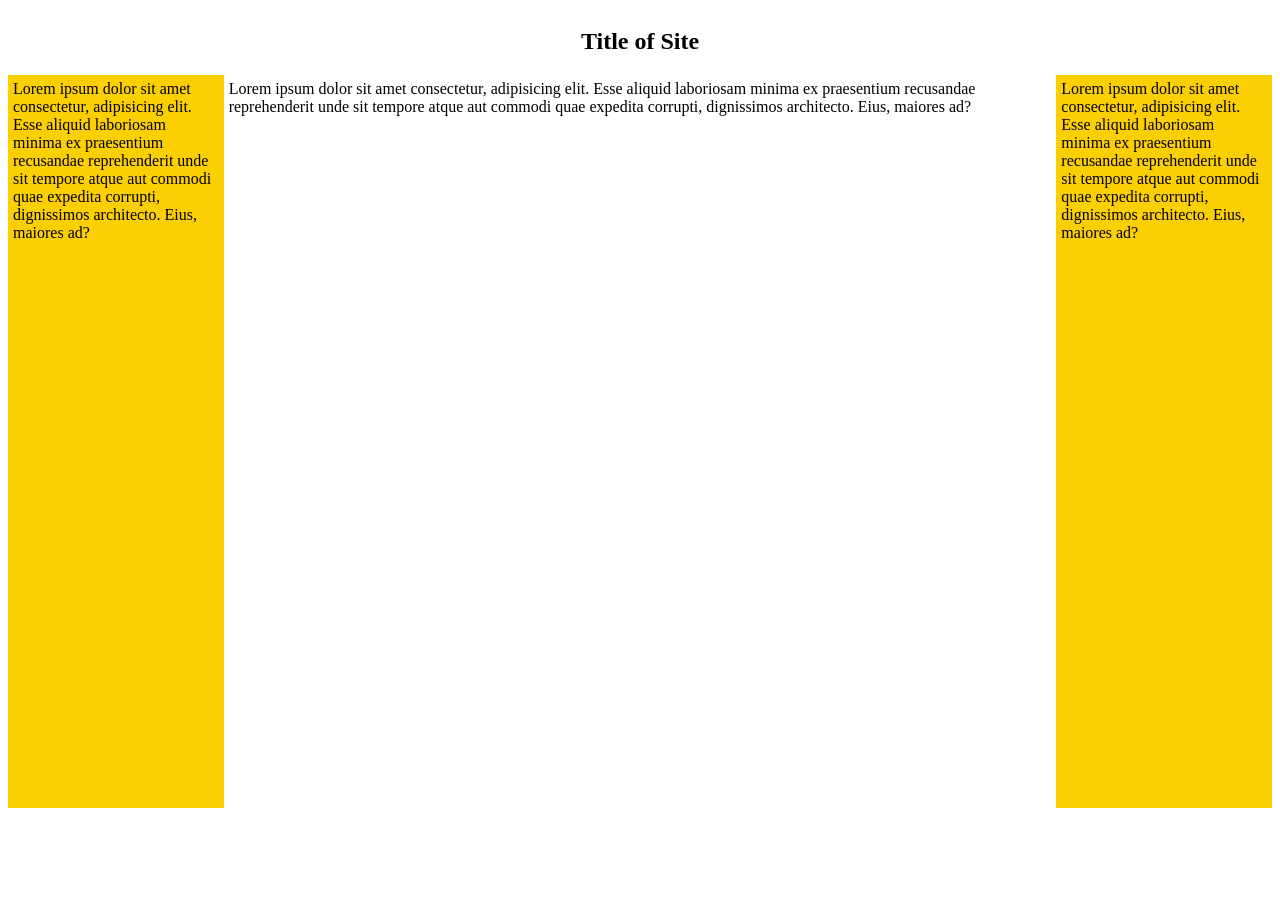
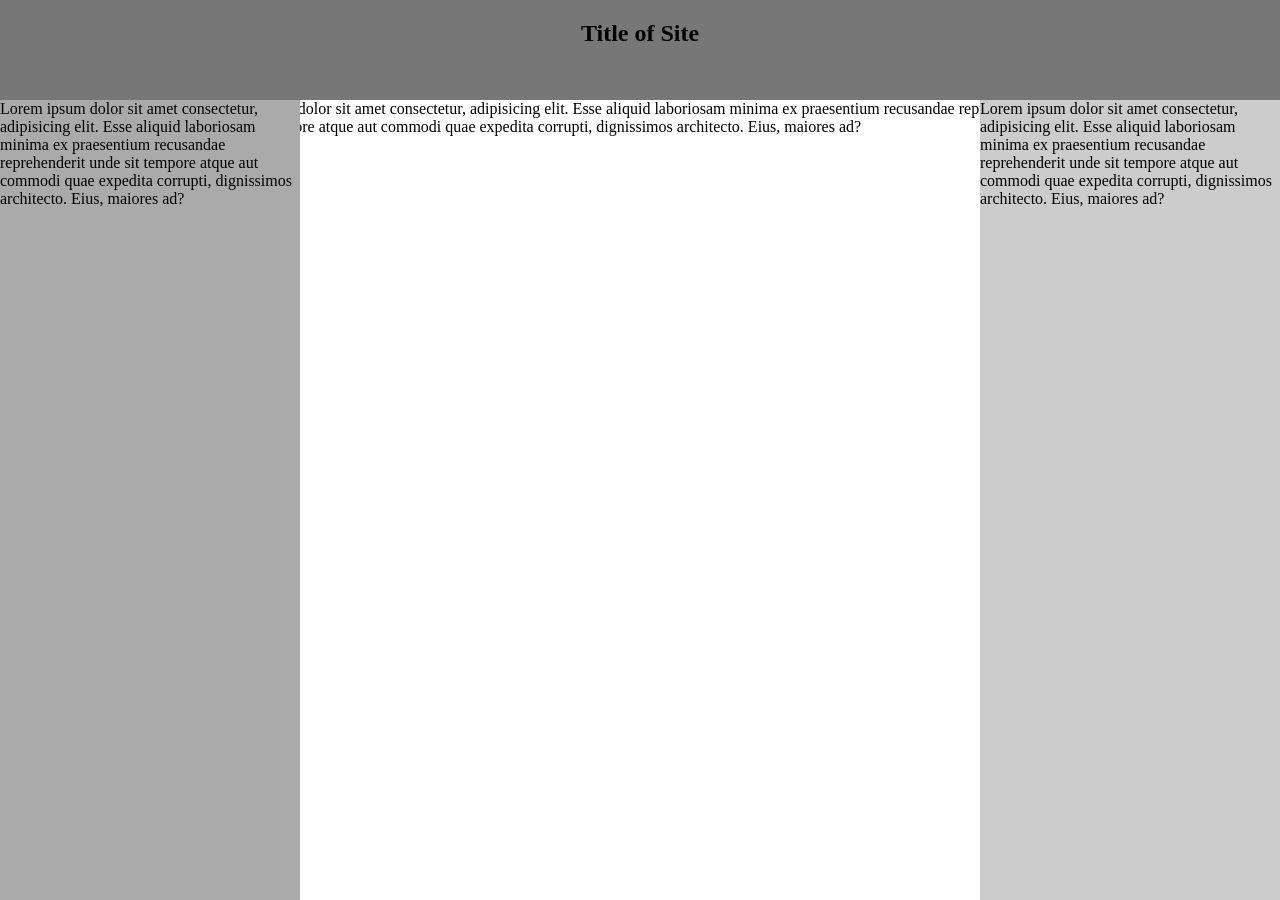
Before and after one commit to joshhamwee/coms32500, a website: page public/index.html in a window 1280 px wide. Before the commit the page ends 816 px from the top, so only its background shows below. Drawn offline with Linux system fonts and the light colour scheme.

Commit message:
added site structure

```diff
--- a/public/style/index.css
+++ b/public/style/index.css
@@ -1,35 +1,52 @@
+html,
+body {
+  height: 100%;
+}
 .wrapper {
-  display: flex;
-  flex-direction: column;
-  min-height: 100vh;
+  width: 100%;
+  height: 100%;
+  position: relative;
 }
-
-/* .wrapper > * {
-  padding: 5px;
-} */
-
+.title {
+  height: 100px;
+  position: fixed;
+  top: 0;
+  left: 0;
+  width: 100%;
+  text-align: center;
+}
 .page_body {
-  flex-grow: 1;
-  display: flex;
+  margin-top: 100px;
+}
+.filter_column,
+.favourites_column {
+  width: 300px;
+  top: 100px;
+  bottom: 0px;
+  position: fixed;
+}
+.filter_column,
+.list_column,
+.favourites_column,
+.bodywrap {
+  height: 100%;
+}
+.list_column {
+  margin: 100px 200px;
+}
+.filter_column {
+  left: 0;
+}
+.favourites_column {
+  right: 0;
 }
 
 .filter_column {
-  background-color: #fccf03;
-  flex: 2;
-  padding: 5px;
+  background-color: #aaa;
 }
-
-.list_column {
-  flex: 8;
-  padding: 5px;
+.favourites_column {
+  background-color: #ccc;
 }
-
-.favourites_column {
-  background: #fccf03;
-  flex: 2;
-  padding: 5px;
+.title {
+  background-color: #777;
 }
-
-.title {
-  text-align: center;
-}
```
Also changed, not shown: public/bank.html (+1 -1 lines).
